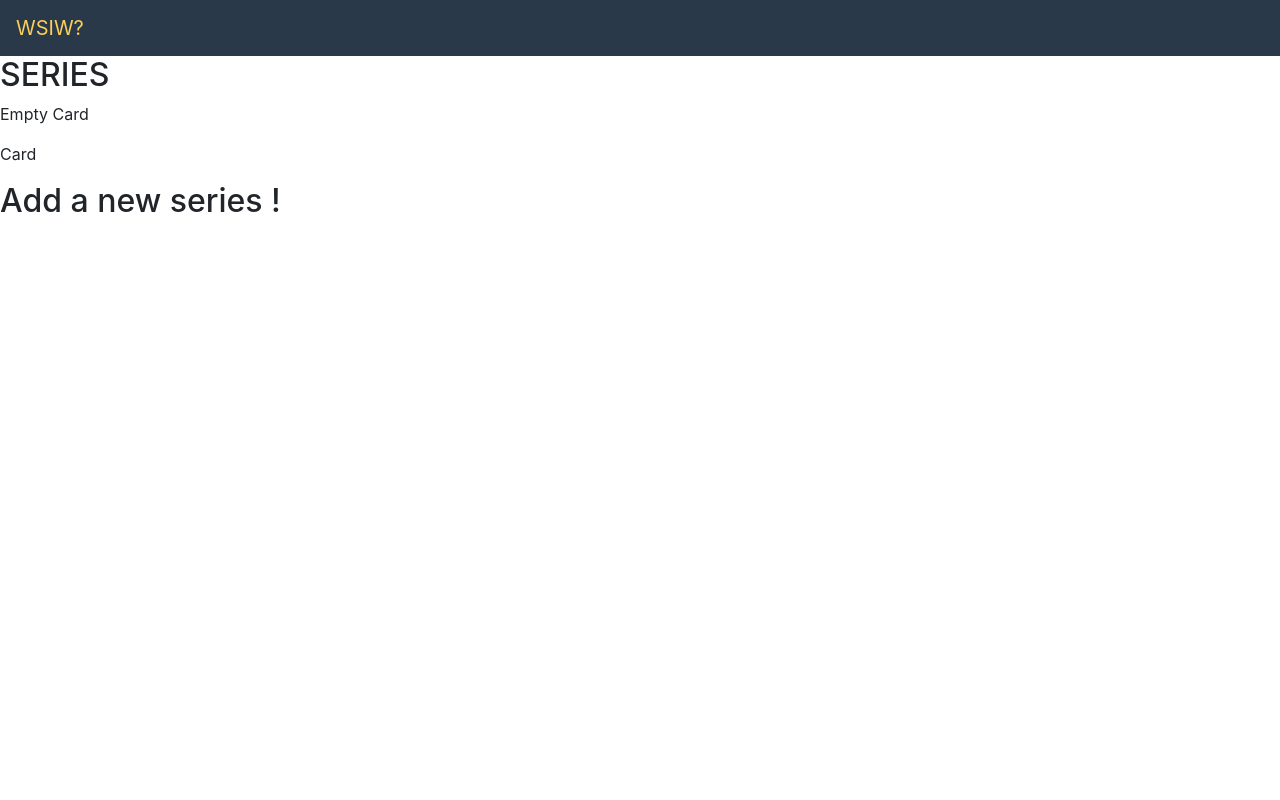
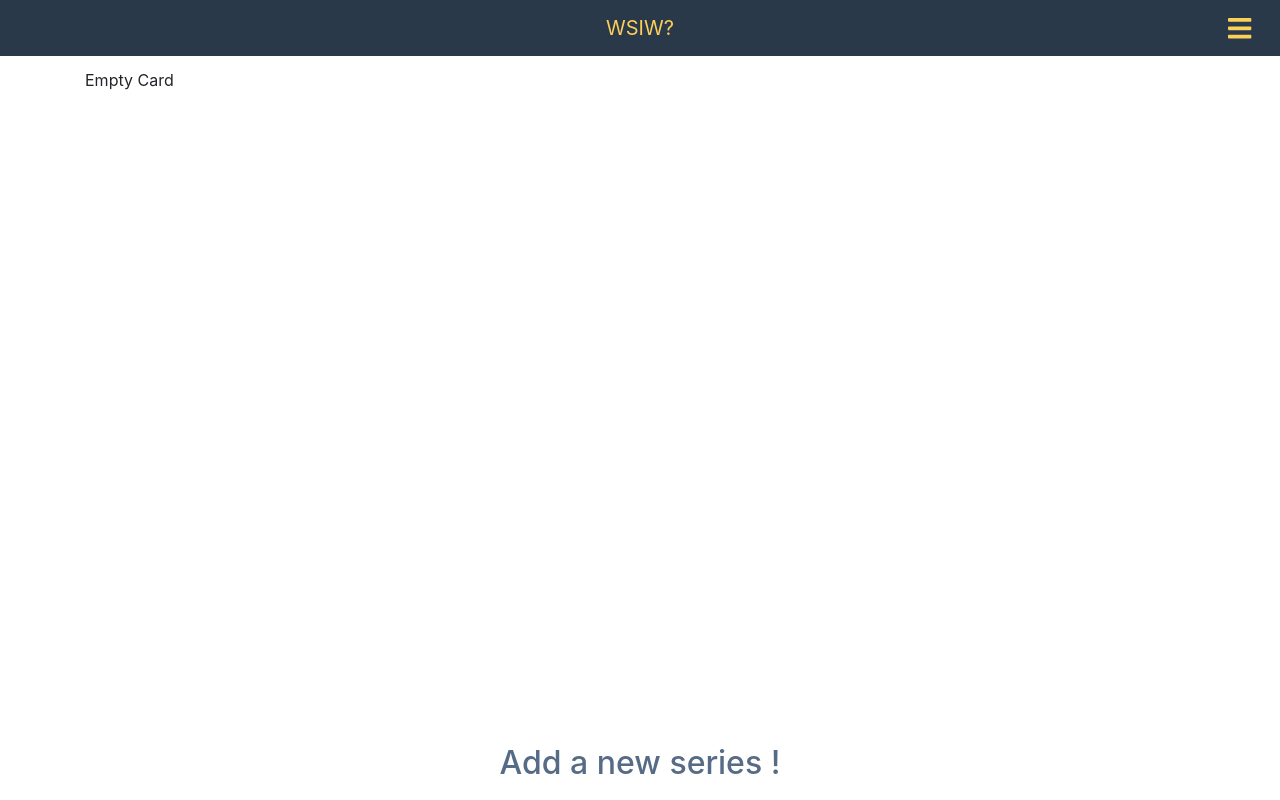
Before and after one commit to hdev14/wsiw, a React (Create React App) app: page / in a window 1280 px wide. Built offline with nearby package versions, Linux system fonts and the light colour scheme.

Commit message:
Add react fontawesome

```diff
--- a/package.json
+++ b/package.json
@@ -3,6 +3,9 @@
   "version": "0.1.0",
   "private": true,
   "dependencies": {
+    "@fortawesome/fontawesome-svg-core": "^1.2.26",
+    "@fortawesome/free-solid-svg-icons": "^5.12.0",
+    "@fortawesome/react-fontawesome": "^0.1.8",
     "@testing-library/jest-dom": "^4.2.4",
     "@testing-library/react": "^9.4.0",
     "@testing-library/user-event": "^7.2.1",
--- a/src/components/Header/index.js
+++ b/src/components/Header/index.js
@@ -3,6 +3,8 @@ import React, { useState } from 'react';
 import './styles.css';
 
 //componentes
+import { FontAwesomeIcon } from '@fortawesome/react-fontawesome';
+import { faBars } from '@fortawesome/free-solid-svg-icons';
 import {
 	Collapse,
 	Navbar,
@@ -14,17 +16,20 @@ import {
 } from 'reactstrap';
 
 const Header = () => {
-	const [collapse, setCollapse] = useState(true);
 
-	const toggleNavbar = () => setCollapse(!collapse);
+	const [collapsed, setCollapsed] = useState(true);
+
+	const toggleNavbar = () => setCollapsed(!collapsed);
 
 	return (
 		<div id="header">
-			<Navbar className="header-navbar">
+			<Navbar className="header-navbar" fixed="top" >
 				<NavbarBrand href="/" className="mr-auto">WSIW?</NavbarBrand>
-				<NavbarToggler onClick={toggleNavbar} className="mr-2" />
-				<Collapse isOpen={!collapse}>
-					<Nav>
+				<NavbarToggler onClick={toggleNavbar}>
+					<FontAwesomeIcon id="header-menu" icon={faBars} size="lg"/>
+				</NavbarToggler>
+				<Collapse navbar isOpen={!collapsed}>
+					<Nav navbar>
 						<NavItem>
 							<NavLink href="/">Series</NavLink>
 						</NavItem>
--- a/src/components/Header/styles.css
+++ b/src/components/Header/styles.css
@@ -1,11 +1,14 @@
 div#header .header-navbar {
-	background-color: var(--wsiw-grey-medium) !important;
+	background-color: var(--wsiw-grey-medium);
+}
+
+div#header .header-navbar a,
+div#header .header-navbar #header-menu {
+	color: var(--wsiw-yellow);
 }
 
 div#header .header-navbar a {
-	color: var(--wsiw-yellow);
+	left: 50%;
+	position: relative;
+	transform: translateX(-50%);
 }
-
-div#header .header-navbar span {
-	color: var(--wsiw-yellow) !important;
-}
--- a/src/index.css
+++ b/src/index.css
@@ -1,12 +1,22 @@
 @import url('https://fonts.googleapis.com/css?family=Josefin+Sans:600&display=swap');
 
 :root {
+	/* colors */
 	--wsiw-grey-intense: #1D2937;
 	--wsiw-grey-medium: #2A3949;
     --wsiw-grey-normal: #556B86;
     --wsiw-red: #F97575;
     --wsiw-yellow: #FACF5A;
 	--wsiw-green: #71E4A9;
+
+	/* sizes */
+	--size-1x: 10px;
+	--size-2x: 20px;
+	--size-3x: 30px;
+	--size-4x: 40px;
+	--size-5x: 50px;
+	--size-10x: 100px;
+
 }
 
 * {
@@ -29,4 +39,9 @@
 	div[id^="page-"] h2 { font-size: 18px; }
 
 	div[id^="page-"] p { font-size: 14px; }
+
+	div.wsiw-container {
+		margin-bottom: var(--size-4x);
+		margin-top: var(--size-10x);
+	}
 }
--- a/src/pages/Series.js
+++ b/src/pages/Series.js
@@ -1,21 +1,32 @@
 import React from 'react';
 
 import '../styles/series.css';
+
 
 //components
 import Header from '../components/Header';
 import EmptyCard from '../components/EmptyCard';
 import Card from '../components/Card';
+import {
+	Container,
+} from 'reactstrap';
 
 const Series = () => {
 
 	return (
 		<div id="page-series">
 			<Header />
-			<h2> SERIES </h2>
-			<EmptyCard />
-			<Card />
-			<h2 id="series-footer"> Add a new series ! </h2>
+			<Container id="container-series" className="wsiw-container themed-container" fluid="sm">
+				<h2> SERIES </h2>
+
+				{ true ?
+						<EmptyCard />
+					:
+						<Card />
+				}
+
+			</Container>
+			<h2 id="footer-series" className="text-center"> Add a new series ! </h2>
 		</div>
 	);
 }
--- a/src/styles/series.css
+++ b/src/styles/series.css
@@ -0,0 +1,9 @@
+div#page-series #container-series h2 { margin-bottom: var(--size-3x); }
+
+div#page-series #footer-series {
+	bottom: 0;
+	color: var(--wsiw-grey-normal);
+	padding: var(--size-1x);
+	position: absolute;
+	width: 100%;
+}
```
Also changed, not shown: public/assets/icons/hamburger.png (added), 1 other file (tests, documents, lock files or other folders).
